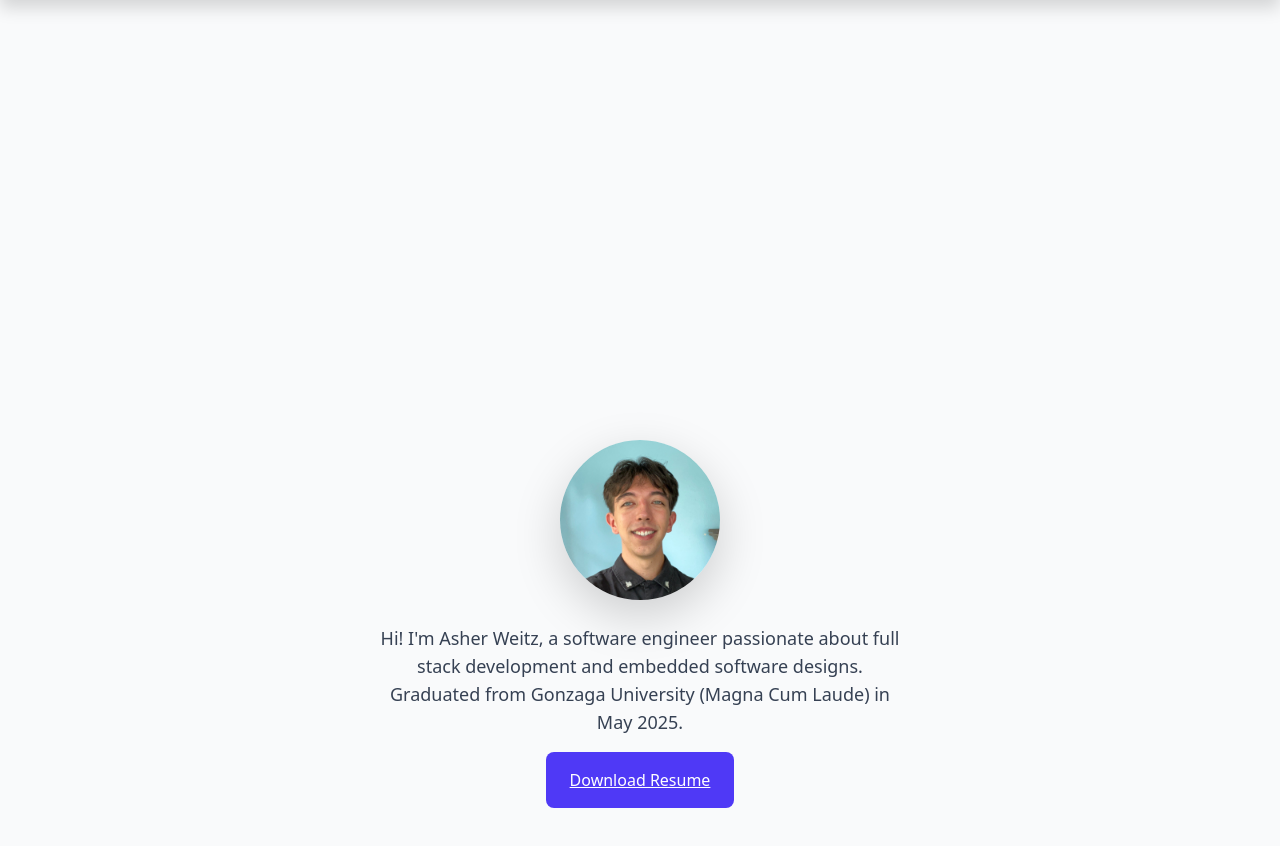
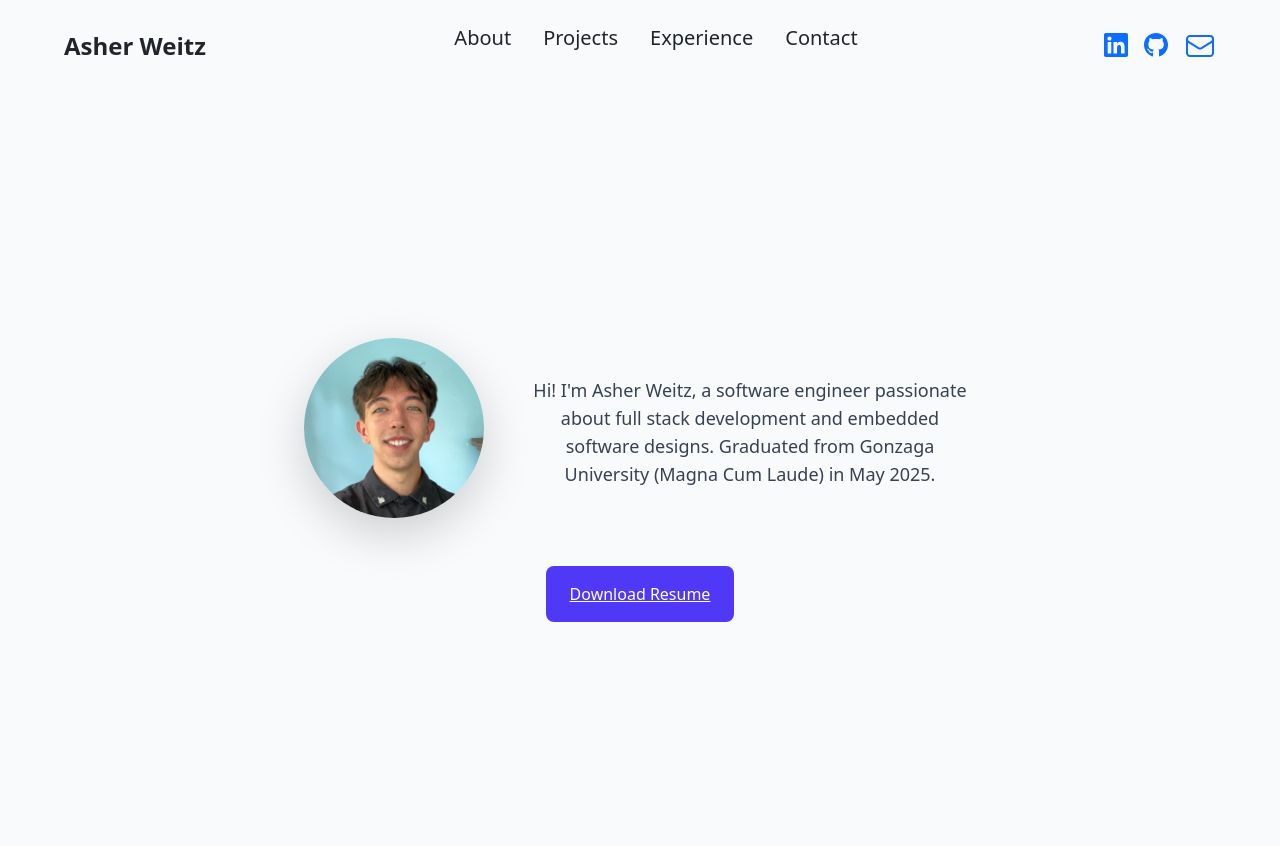
Before and after one commit to AsherW13/AsherWeitz-Portfolio, a Vue app: page / in a window 1280 px wide. Shown: the top 846 px of the page. Built offline with nearby package versions, Linux system fonts and the light colour scheme.

Commit message:
Made a more polished navbar and about section card

```diff
--- a/src/App.vue
+++ b/src/App.vue
@@ -8,7 +8,7 @@
   <div class="p-10 px-20 bg-gray-50">
     <NavBar />
   </div>
-  <main class="pt-24 bg-gray-50">
+  <main class="bg-gray-50">
     <section id="about" class="scroll-mt-24">
       <About />
     </section>
--- a/src/components/About.vue
+++ b/src/components/About.vue
@@ -1,17 +1,17 @@
 <template>
-  <section class="min-h-screen flex items-center justify-center bg-gray-50 pt-24">
-  <div class="text-center max-w-xl px-4">
+  <section class="flex flex-col items-center justify-center min-h-screen bg-gray-50 px-6">
+  <div class="flex flex-col md:flex-row items-center justify-center gap-10 max-w-2xl mb-6">
     <img
       src="/src/assets/job_pic.jpg"
       alt="Asher Weitz"
-      class="w-40 h-40 rounded-full mx-auto mb-6 shadow-lg object-cover"
+      class="w-45 h-45 rounded-full mx-auto mb-6 shadow-lg object-cover"
     />
 
-    <p class="text-lg text-gray-700 mb-6">
+    <p class="text-lg text-gray-700 text-center mb:text-left">
       Hi! I'm Asher Weitz, a software engineer passionate about full stack development and embedded software designs.
       Graduated from Gonzaga University (Magna Cum Laude) in May 2025.
     </p>
-
+  </div>
   <a
   href="/src/assets/Weitz_Asher_Resume.pdf"
   download
@@ -19,7 +19,6 @@
   >
   Download Resume
   </a>
-  </div>
 </section>
 </template>
 
--- a/src/components/NavBar.vue
+++ b/src/components/NavBar.vue
@@ -3,7 +3,7 @@
 import { Bars3Icon, XMarkIcon, EnvelopeIcon } from '@heroicons/vue/24/outline'
 
 const menuOpen = ref(false)
-const showNavbar = ref(false)
+const showShadow = ref(false)
 
 const toggleMenu = () => {
   menuOpen.value = !menuOpen.value
@@ -18,7 +18,7 @@
 }
 
 const handleScroll = () => {
-  showNavbar.value = window.scrollY > 50
+  showShadow.value = window.scrollY > 50
 }
 
 onMounted(() => {
@@ -33,22 +33,22 @@
 <template>
     <nav
     :class="[
-      'w-full fixed top-0 left-0 z-50 bg-gray-50 shadow transform transition-transform duration-300',
-      showNavbar ? 'translate-y-0' : '-translate-y-full'
+      'w-full fixed top-0 left-0 z-50 bg-gray-50 transition-shadow duration-300',
+      showShadow ? 'shadow' : ''
     ]"
     >
-    <div class="flex items-center justify-center px-6 py-4">
+    <div class="flex items-center justify-between px-6 py-4">
 
-      <!-- <div class="text-2xl font-bold">Asher Weitz</div> -->
+      <div class="w-1/3 font-bold text-2xl pl-10">Asher Weitz</div>
 
-      <ul class="hidden md:flex space-x-8 text-lg">
-        <li><button @click="scrollToSection('about')" class="hover:text-indigo-500">About</button></li>
-        <li><button @click="scrollToSection('projects')" class="hover:text-indigo-500">Projects</button></li>
-        <li><button @click="scrollToSection('experience')" class="hover:text-indigo-500">Experience</button></li>
-        <li><button @click="scrollToSection('contact')" class="hover:text-indigo-500">Contact</button></li>
+      <ul class="hidden md:flex justify-center w-1/3 space-x-8 text-xl">
+        <li><button @click="scrollToSection('about')" class="hover:text-indigo-500 hover:underline hover:underline-offset-3">About</button></li>
+        <li><button @click="scrollToSection('projects')" class="hover:text-indigo-500 hover:underline hover:underline-offset-3">Projects</button></li>
+        <li><button @click="scrollToSection('experience')" class="hover:text-indigo-500 hover:underline hover:underline-offset-3">Experience</button></li>
+        <li><button @click="scrollToSection('contact')" class="hover:text-indigo-500 hover:underline hover:underline-offset-3">Contact</button></li>
       </ul>
 
-      <!-- <div class="hidden md:flex items-center space-x-4">
+      <div class="w-1/3 hidden md:flex justify-end items-center space-x-4 pr-10">
         <a href="https://linkedin.com/in/asher-weitz" target="_blank" aria-label="LinkedIn">
           <FontAwesomeIcon :icon="['fab', 'linkedin']"  size="2x" class="w-6 h-6 hover:text-indigo-500" />
         </a>
@@ -58,7 +58,7 @@
         <a href="mailto:asherfweitz@gmail.com" aria-label="Email">
           <EnvelopeIcon class="w-8 h-8 hover:text-indigo-500" />
         </a>
-      </div> -->
+      </div>
 
       <button @click="toggleMenu" class="md:hidden focus:outline-none">
         <Bars3Icon v-if="!menuOpen" class="w-6 h-6" />
```
Also changed, not shown: 2 other files (tests, documents, lock files or other folders). Lines whose indentation alone changed are shown as unchanged.
